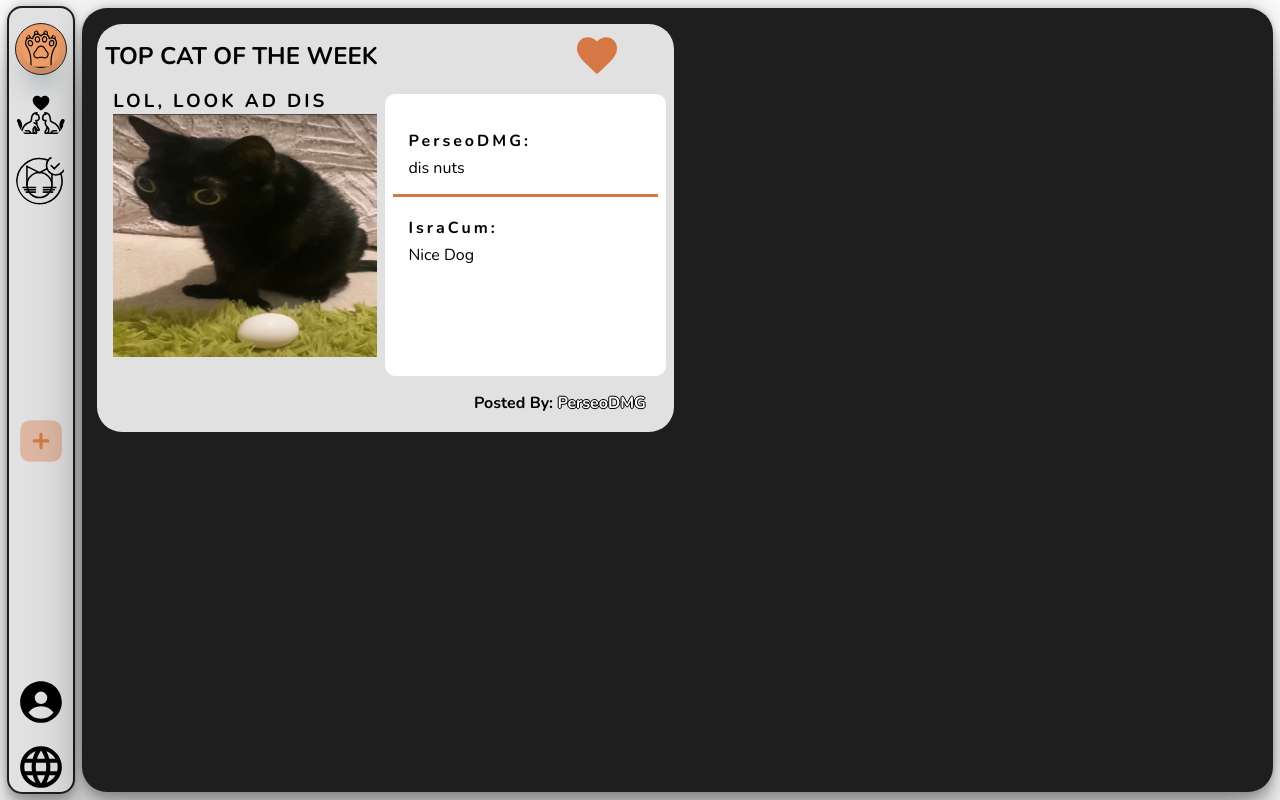
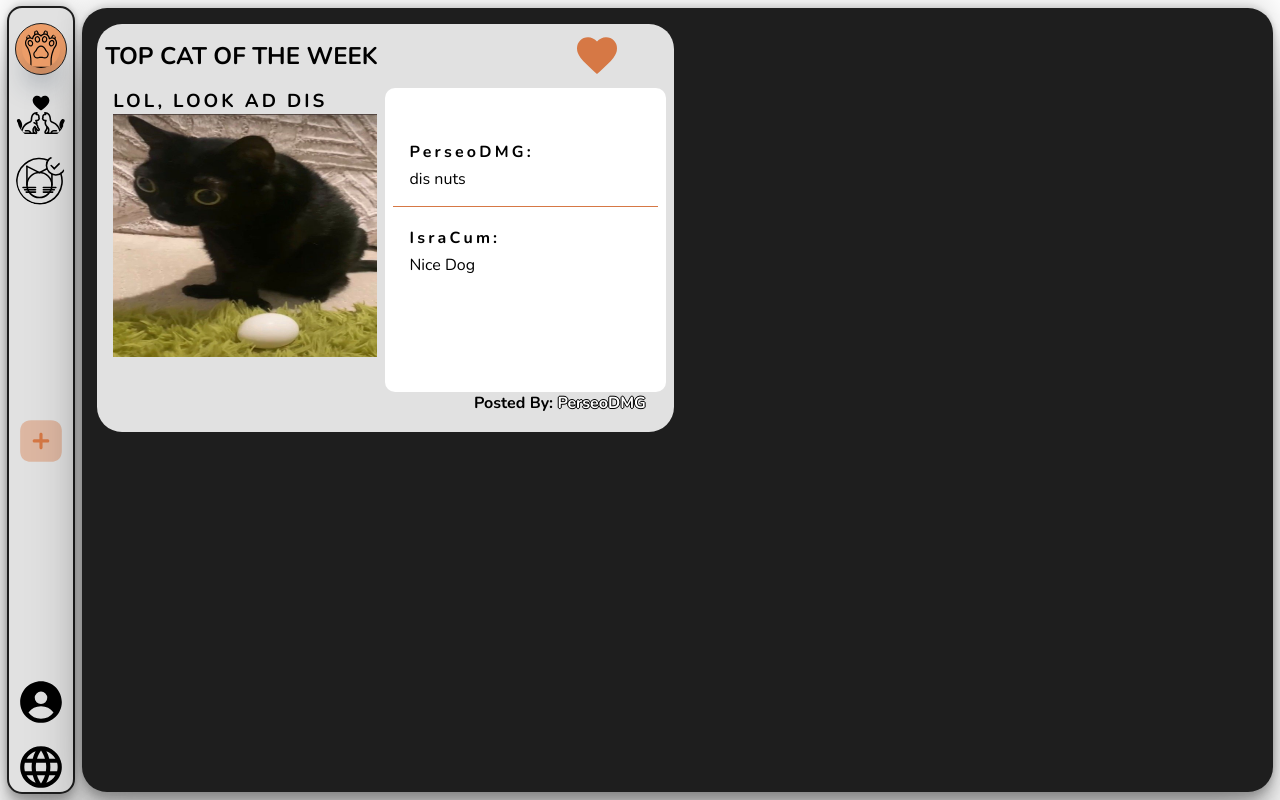
Before and after one commit to PerseOMG/shareYourCatFE, an Angular app: page / in a window 1280 px wide. Built offline with nearby package versions, Linux system fonts and the light colour scheme.

Commit message:
SYC | Changing pixels to rem

```diff
--- a/src/app/components/layout/cat-of-the-week/cat-of-the-week.styles.scss
+++ b/src/app/components/layout/cat-of-the-week/cat-of-the-week.styles.scss
@@ -46,23 +46,23 @@
     }
   }
   &__comments {
-    padding: 16px 8px;
-    margin-top: 5%;
+    padding: 2rem 0.5rem;
+    margin-top: 0.5rem;
     overflow-y: auto;
-    max-height: 250px;
+    max-height: 15.6rem;
     background-color: white;
     border-radius: 10px;
   }
   &__comment {
     display: flex;
     flex-direction: column;
-    padding: 15px;
+    padding: 1rem;
     &:not(:first-child) {
-      border-top: 3px solid $calico-cat-secondary;
+      border-top: 0.1rem solid $calico-cat-secondary;
     }
     &-user {
-      margin: 5px 0;
-      letter-spacing: 3px;
+      margin: 0.3rem 0;
+      letter-spacing: 0.2rem;
       &:hover {
         color: $calico-cat-primary;
         cursor: pointer;
@@ -73,11 +73,11 @@
     height: 90%;
     width: 100%;
     aspect-ratio: 1/1;
-    max-height: 300px;
+    max-height: 18.75rem;
   }
   &__footer {
     text-align: end;
-    margin-right: 20px;
+    margin-right: 1.25rem;
     &-posted-by {
       color: white;
       text-shadow: -1px 0 black, 0 1px black, 1px 0 black, 0 -1px black;
```
